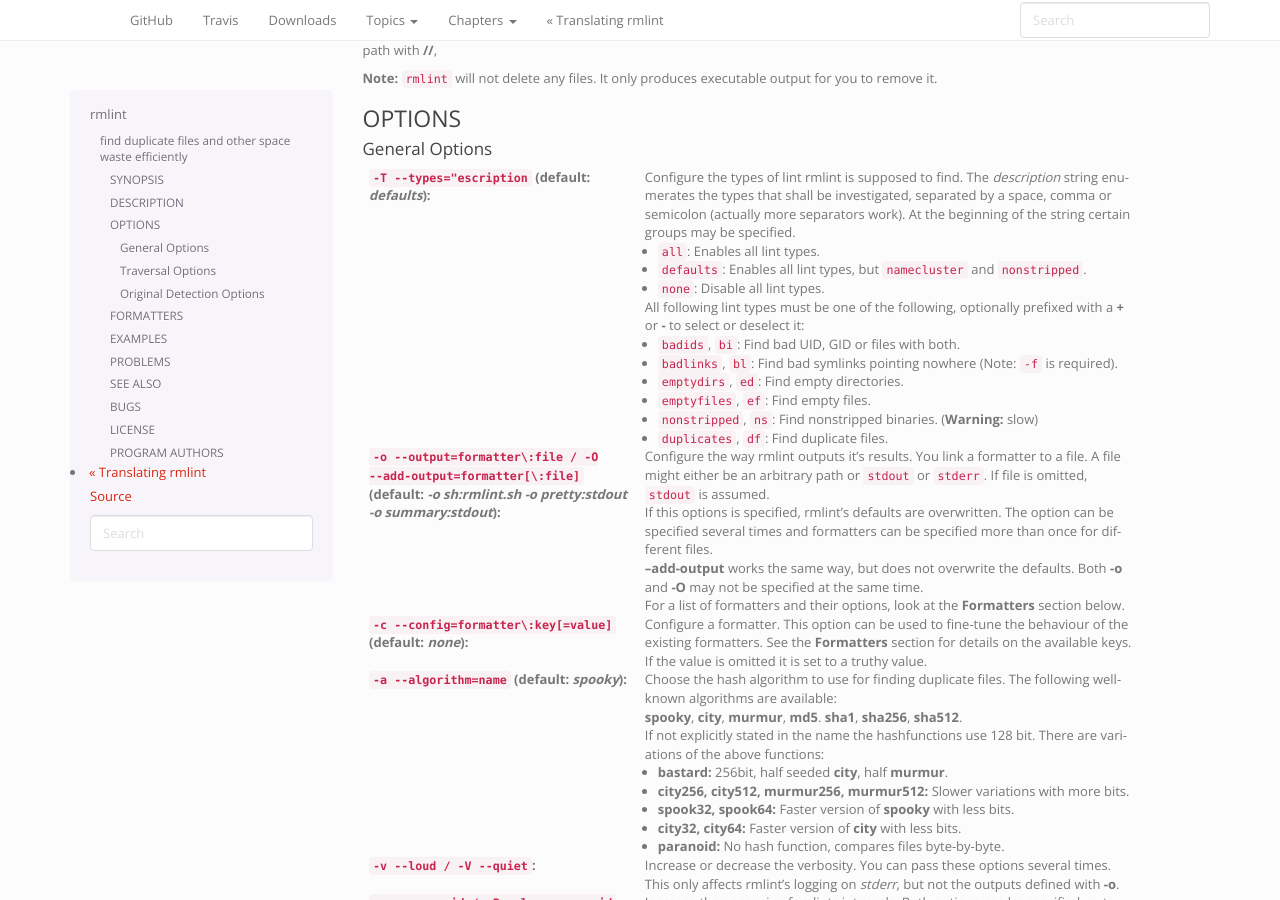
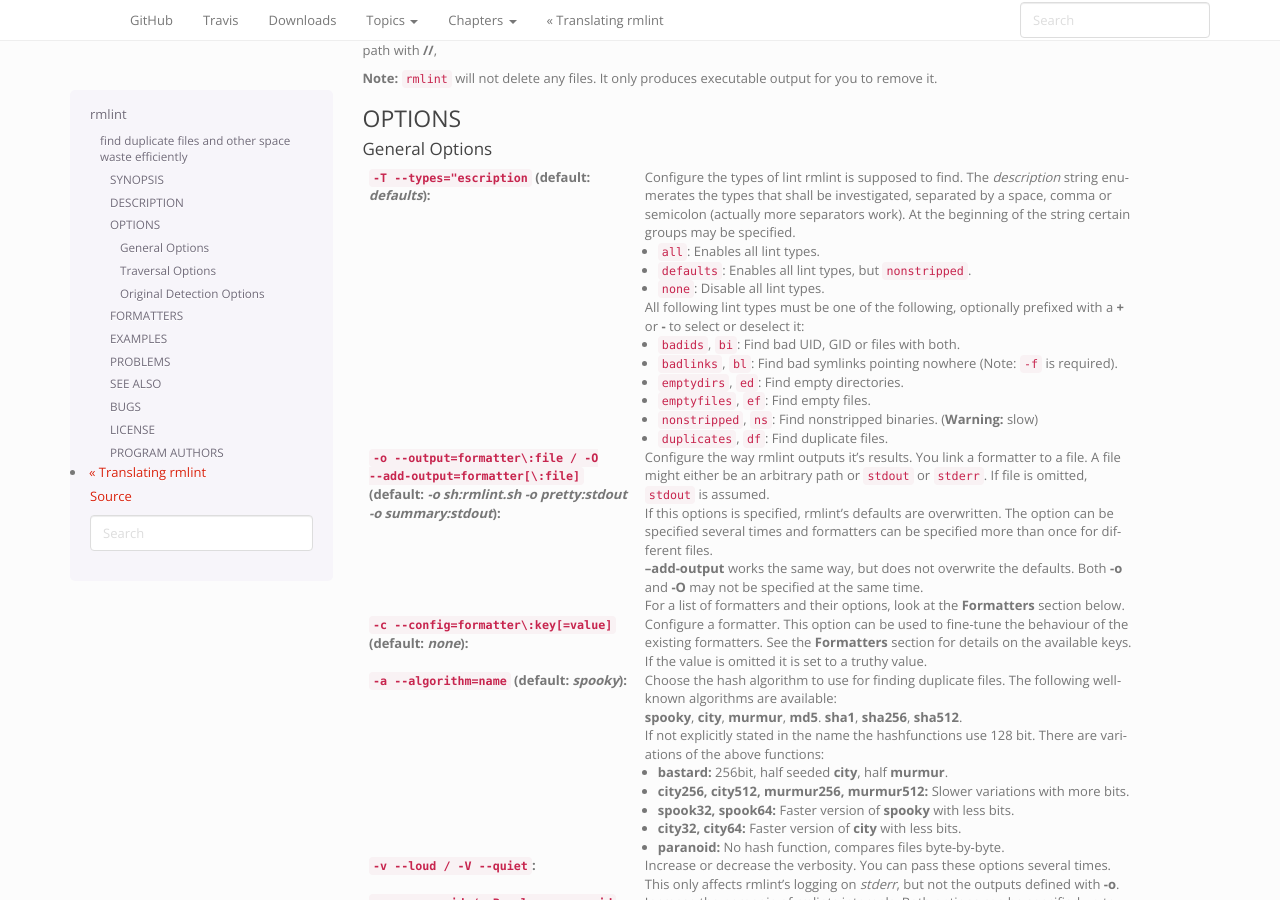
Before and after one commit to sahib/rmlint, a Sphinx documentation site: the page built from docs/rmlint.1.in.rst, in a window 1280 px wide and 900 px high, scrolled down 457 px. Built offline with Sphinx 7.4.7, drawn with Linux system fonts in a browser that asks for light colours.

Commit message:
man: fix old mention of nameclusters

```diff
--- a/docs/rmlint.1.in.rst
+++ b/docs/rmlint.1.in.rst
@@ -27,7 +27,7 @@
 
 In order to find the lint, ``rmlint`` is given one or more directories to traverse.
 If no directory or file was given, the current working directory is assumed.
-`rmlint` will take care of things like filesystem loops and symlinks during
+``rmlint`` will take care of things like filesystem loops and symlinks during
 traversing.
 
 Found duplicates are divided into the original and duplicates. Original
@@ -52,7 +52,7 @@
     beginning of the string certain groups may be specified.
 
     * ``all``: Enables all lint types.
-    * ``defaults``: Enables all lint types, but ``namecluster`` and ``nonstripped``.
+    * ``defaults``: Enables all lint types, but ``nonstripped``.
     * ``none``: Disable all lint types.
 
     All following lint types must be one of the following, optionally prefixed
```
